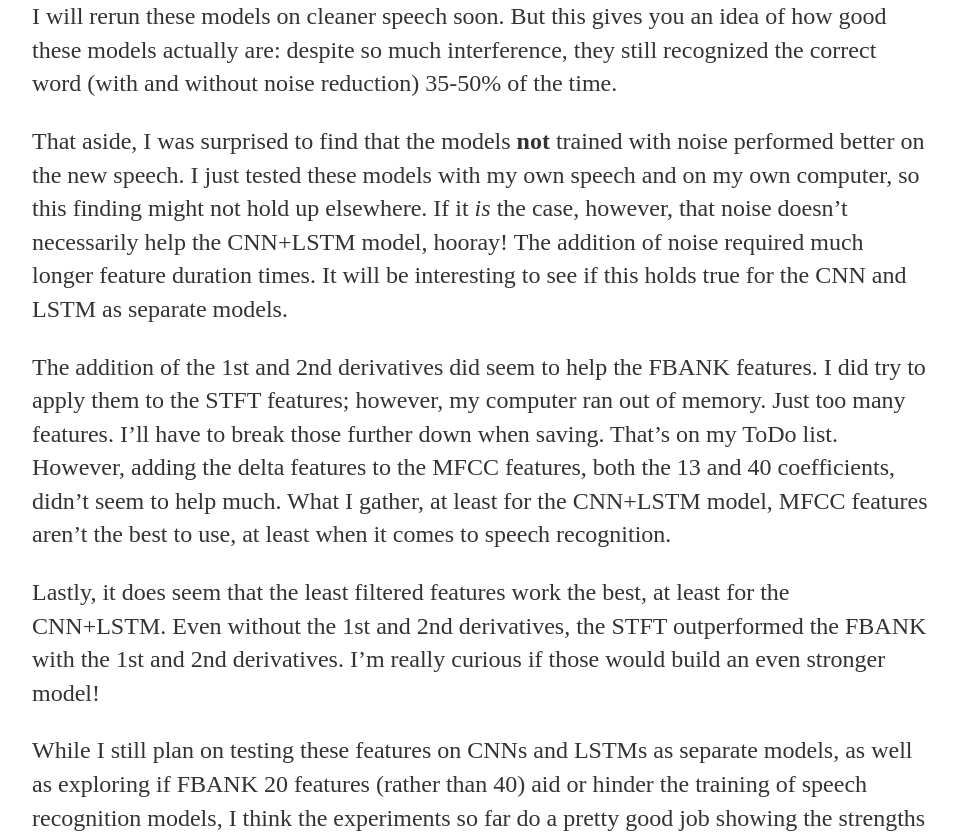
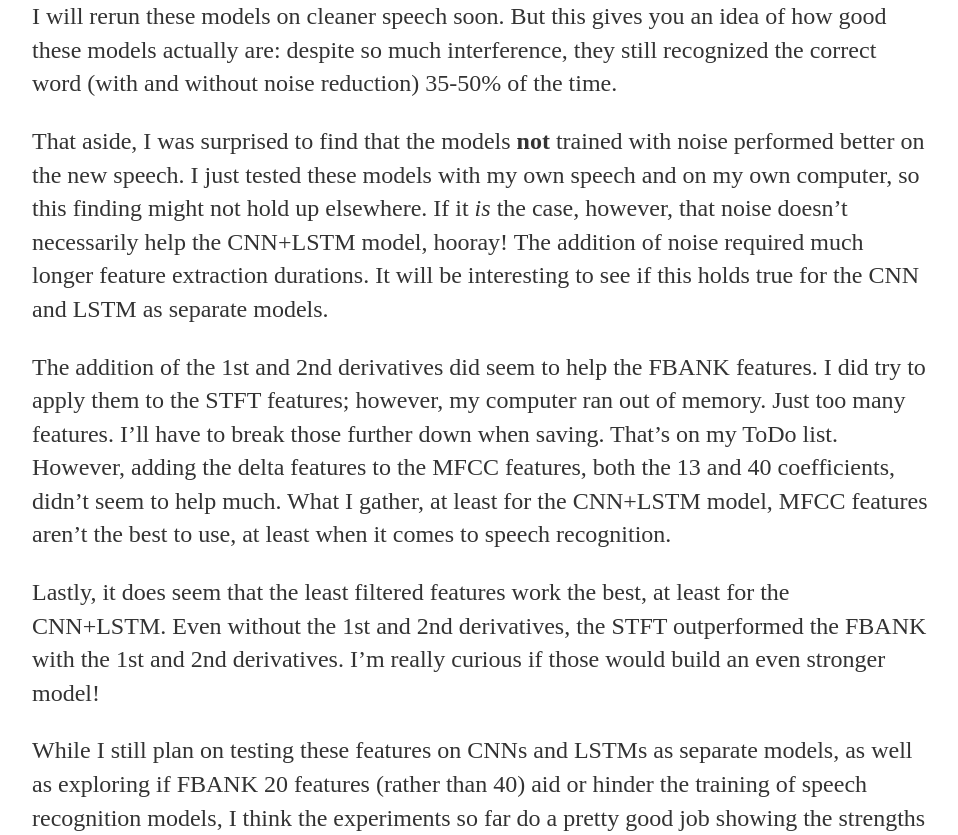
Before and after one commit to a-n-rose/a-n-rose.github.io, a Jekyll site: the page built from _posts/2019-02-17-comparing-features-and-models-deep-learning-and-speech.md, in a window 1280 px wide and 900 px high, scrolled down 4827 px, cut to the strip 65-900 px from the top of the window. Shown: the whole strip, without its empty margins (160-1118 px from the left). Built offline with Jekyll 4.4.1, drawn with Linux system fonts in a browser that asks for light colours.

Commit message:
minor edit

```diff
--- a/_posts/2019-02-17-comparing-features-and-models-deep-learning-and-speech.md
+++ b/_posts/2019-02-17-comparing-features-and-models-deep-learning-and-speech.md
@@ -101,7 +101,7 @@ Given how much noise was recorded with these speech files, these models did grea
 
 I will rerun these models on cleaner speech soon. But this gives you an idea of how good these models actually are: despite so much interference, they still recognized the correct word (with and without noise reduction) 35-50% of the time.
 
-That aside, I was surprised to find that the models **not** trained with noise performed better on the new speech. I just tested these models with my own speech and on my own computer, so this finding might not hold up elsewhere. If it *is* the case, however, that noise doesn't necessarily help the CNN+LSTM model, hooray! The addition of noise required much longer feature duration times. It will be interesting to see if this holds true for the CNN and LSTM as separate models.
+That aside, I was surprised to find that the models **not** trained with noise performed better on the new speech. I just tested these models with my own speech and on my own computer, so this finding might not hold up elsewhere. If it *is* the case, however, that noise doesn't necessarily help the CNN+LSTM model, hooray! The addition of noise required much longer feature extraction durations. It will be interesting to see if this holds true for the CNN and LSTM as separate models.
 
 The addition of the 1st and 2nd derivatives did seem to help the FBANK features. I did try to apply them to the STFT features; however, my computer ran out of memory. Just too many features. I'll have to break those further down when saving. That's on my ToDo list. However, adding the delta features to the MFCC features, both the 13 and 40 coefficients, didn't seem to help much. What I gather, at least for the CNN+LSTM model, MFCC features aren't the best to use, at least when it comes to speech recognition.
 
```
